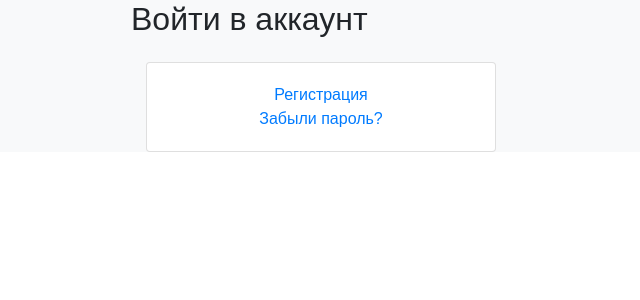
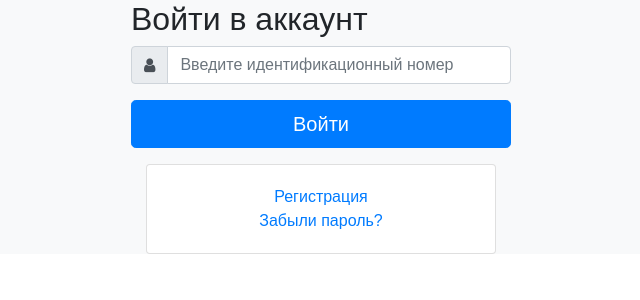
Before and after one commit to mjaffk/probation, a React (Create React App) app: page /auth/signin in a window 1280 px wide. Shown: the top 300 px of the page, without its empty margins (319-959 px from the left). Built offline with nearby package versions, Linux system fonts and the light colour scheme.

Commit message:
add input userId

```diff
--- a/public/index.html
+++ b/public/index.html
@@ -9,6 +9,7 @@
     <title>World Skills</title>
     <link rel="stylesheet" href="https://stackpath.bootstrapcdn.com/bootstrap/4.1.3/css/bootstrap.min.css"
           integrity="sha384-MCw98/SFnGE8fJT3GXwEOngsV7Zt27NXFoaoApmYm81iuXoPkFOJwJ8ERdknLPMO" crossorigin="anonymous">
+    <link href="//maxcdn.bootstrapcdn.com/font-awesome/4.7.0/css/font-awesome.min.css" rel="stylesheet">
 </head>
 <body>
 <noscript>You need to enable JavaScript to run this app.</noscript>
--- a/src/components/main/authentication/sign-in/index.js
+++ b/src/components/main/authentication/sign-in/index.js
@@ -1,6 +1,7 @@
 import React, { Component } from 'react'
 import AuthMenu from '../auth-menu'
-import { reduxForm } from 'redux-form'
+import { reduxForm, Field } from 'redux-form'
+import Input from '../../input'
 
 class SignIn extends Component {
   render() {
@@ -11,11 +12,21 @@ class SignIn extends Component {
           <div className="col-12 col-sm-12 col-md-8 col-lg-4">
             <div className="row">
               <h2 className="text-center">Войти в аккаунт</h2>
-              {/*todo: write function on submit*/}
-              <form className="w-100" onSubmit={ ()=>null}>
-                {/*<Input/>*/}
-                {/*<PasswordInput/>*/}
+              <form className="w-100" onSubmit={ ( values ) => console.log( values ) }>
+                <Field
+                  name="username"
+                  type="text"
+                  component={ Input }
+                  placeholder="Введите идентификационный номер"
+                  validate={ [ required ] }
 
+                />
+                { /*<PasswordInput/>*/ }
+                <div>
+                  <button type="submit" className="btn btn-primary btn-lg w-100">
+                    Войти
+                  </button>
+                </div>
               </form>
             </div>
             <AuthMenu/>
@@ -26,6 +37,92 @@ class SignIn extends Component {
   }
 }
 
-reduxForm( { form : 'signIn' } )( SignIn )
+export default reduxForm( { form : 'signIn' } )( SignIn )
 
-export default SignIn
+const required = value => (value || typeof value === 'number' ? undefined : 'Поле обязательно')
+
+// const maxLength = max => value =>
+//   value && value.length > max ? `Must be ${max} characters or less` : undefined
+//
+// const maxLength15 = maxLength(15)
+
+// export const minLength = min => value =>
+//   value && value.length < min ? `Must be ${min} characters or more` : undefined
+//
+// export const minLength2 = minLength(2)
+
+// const number = value =>
+//   value && isNaN(Number(value)) ? 'Must be a number' : undefined
+
+// const minValue = min => value =>
+//   value && value < min ? `Must be at least ${min}` : undefined
+//
+// const minValue13 = minValue(13)
+
+// const email = value =>
+//   value && !/^[A-Z0-9._%+-]+@[A-Z0-9.-]+\.[A-Z]{2,4}$/i.test(value)
+//   ? 'Invalid email address'
+//   : undefined
+//
+// const aol = value =>
+//   value && /.+@aol\.com/.test(value)
+//   ? 'Really? You still use AOL for your email?'
+//   : undefined
+//
+// const alphaNumeric = value =>
+//   value && /[^a-zA-Z0-9 ]/i.test(value)
+//   ? 'Only alphanumeric characters'
+//   : undefined
+//
+// export const phoneNumber = value =>
+//   value && !/^(0|[1-9][0-9]{9})$/i.test(value)
+//   ? 'Invalid phone number, must be 10 digits'
+//   : undefined
+
+
+// const FieldLevelValidationForm = props => {
+//   const { handleSubmit, pristine, reset, submitting } = props
+//   return (
+//     <form onSubmit={handleSubmit}>
+//       <Field
+//         name="username"
+//         type="text"
+//         component={renderField}
+//         label="Username"
+//         validate={[required, maxLength15, minLength2]}
+//         warn={alphaNumeric}
+//       />
+//       <Field
+//         name="email"
+//         type="email"
+//         component={renderField}
+//         label="Email"
+//         validate={email}
+//         warn={aol}
+//       />
+//       <Field
+//         name="age"
+//         type="number"
+//         component={renderField}
+//         label="Age"
+//         validate={[required, number, minValue13]}
+//         warn={tooYoung}
+//       />
+//       <Field
+//         name="phone"
+//         type="number"
+//         component={renderField}
+//         label="Phone number"
+//         validate={[required, phoneNumber]}
+//       />
+//       <div>
+//         <button type="submit" disabled={submitting}>
+//           Submit
+//         </button>
+//         <button type="button" disabled={pristine || submitting} onClick={reset}>
+//           Clear Values
+//         </button>
+//       </div>
+//     </form>
+//   )
+// }
--- /dev/null
+++ b/src/components/main/input/index.js
@@ -0,0 +1,20 @@
+import React from 'react'
+
+export default function Input( {
+                                       input, placeholder, type, meta : { touched, error, warning }, icon : icon = 'user',
+                                     } ) {
+  return (
+  <div className={`form-group text-left ${(!error) ? '' : 'has-danger' }`}>
+    <div className={`input-group ${(!error) ? '' : 'rounded border-danger' }`}>
+      {icon && <div className='input-group-prepend'>
+          <span className='input-group-text'>
+            <i className={`fa fa-${icon}`}/>
+          </span>
+      </div>}
+      <input {...input} className='form-control' type={type} placeholder={placeholder}/>
+    </div>
+    { touched && (error && <span className="form-control-feedback text-danger">{ error }</span>) }
+  </div>
+  )
+
+}
```
